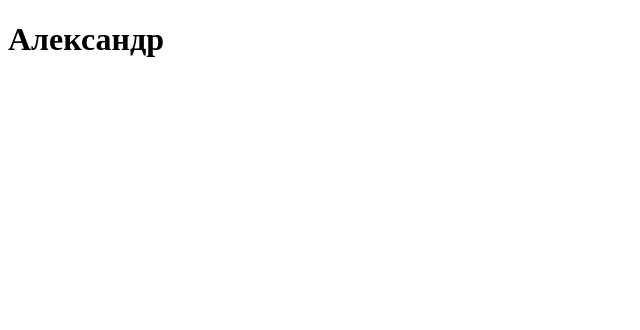
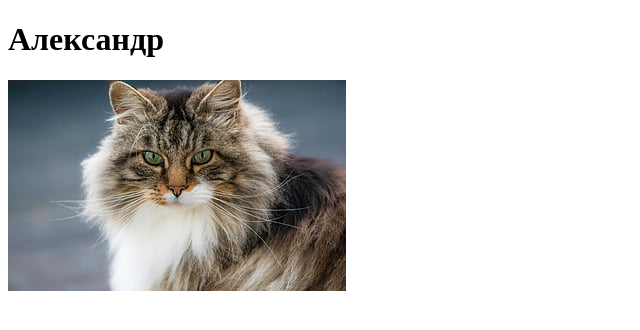
Before and after one commit to ddtkaluga/ddtkaluga.github.io, a plain HTML site: page index.html in a window 1280 px wide. Shown: the whole page, without its empty margins (0-640 px from the left). Drawn offline with Linux system fonts and the light colour scheme.

Commit message:
Add files via upload

```diff
--- a/index.html
+++ b/index.html
@@ -8,5 +8,6 @@
 </head>
 <body>
     <h1>Александр</h1>
+   <img src="pop.jpg" alt="" srcset="">
 </body>
 </html>
```
Also changed, not shown: pop.jpg (added).
